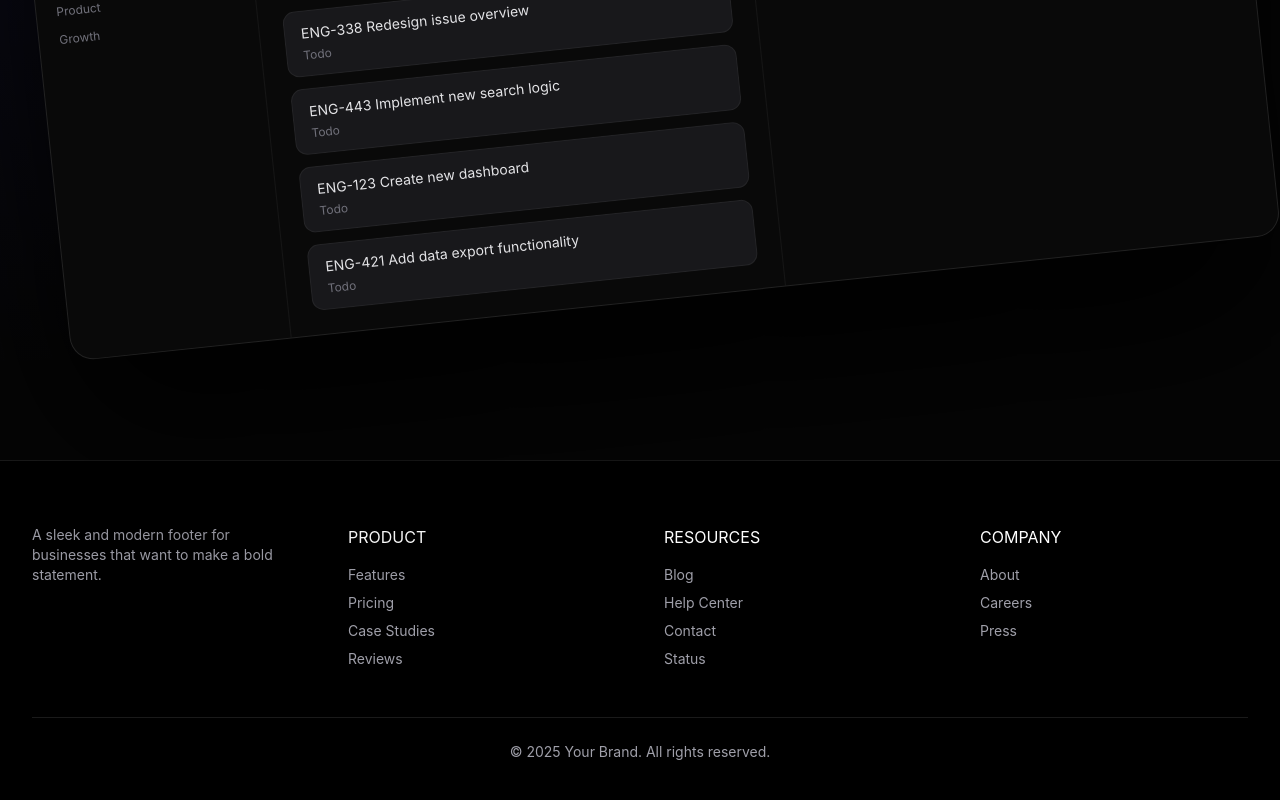
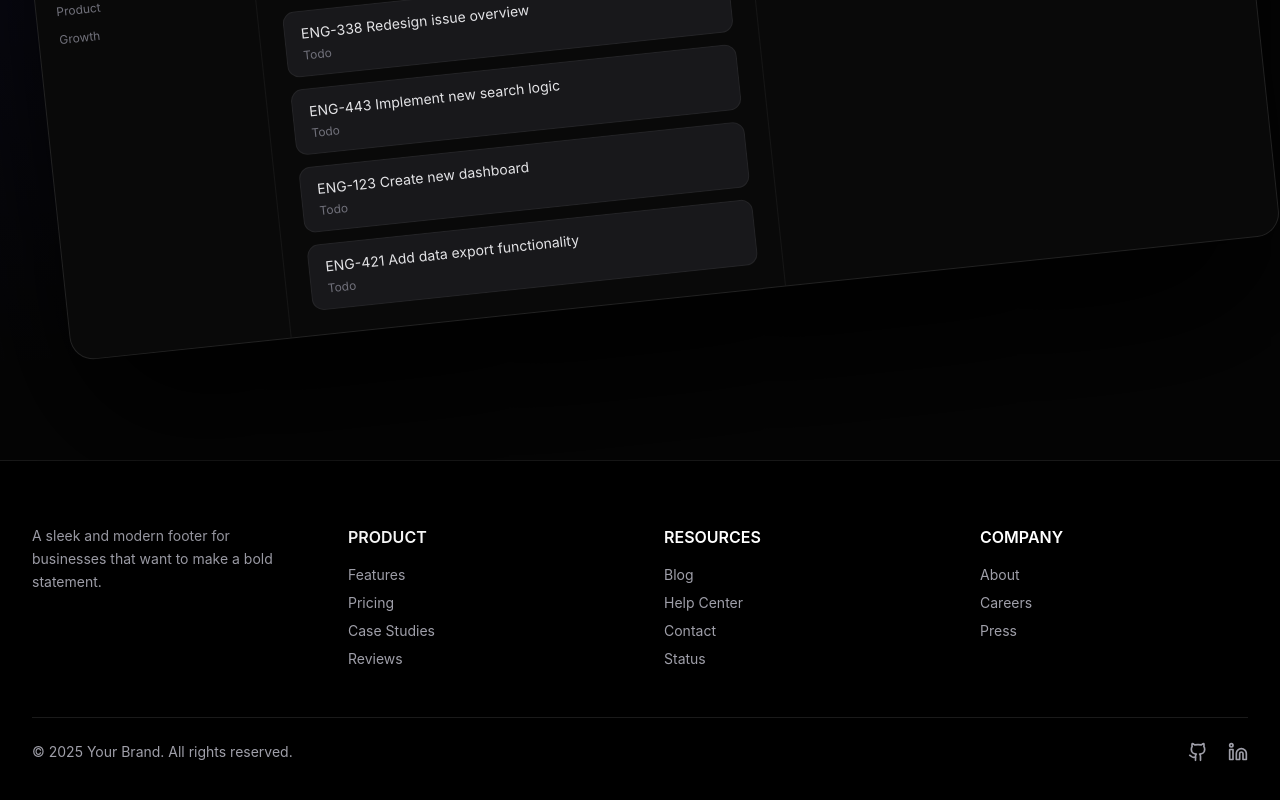
Before and after one commit to Shikhar-Pandey04/linear-app-frontend, a React app in the folder frontend/: page / in a window 1280 px wide. Shown: the part 1027-1827 px from the top of the page. Built offline with nearby package versions, Linux system fonts and the light colour scheme; the HTML template or start-up script is replaced by a standard one.

Commit message:
Add footer with GitHub and LinkedIn links

```diff
--- a/frontend/src/components/Footer.jsx
+++ b/frontend/src/components/Footer.jsx
@@ -1,20 +1,24 @@
 import React from "react";
+import { Github, Linkedin } from "lucide-react";
 
 const Footer = () => {
   return (
     <footer className="bg-black text-zinc-400 border-t border-white/10 mt-20">
       <div className="max-w-[1400px] mx-auto px-8 py-16">
 
+        {/* TOP GRID */}
         <div className="grid grid-cols-1 md:grid-cols-4 gap-12">
 
+          {/* LEFT TEXT */}
           <div>
-            <p className="text-sm max-w-[250px]">
+            <p className="text-sm max-w-[260px] leading-relaxed">
               A sleek and modern footer for businesses that want to make a bold statement.
             </p>
           </div>
 
+          {/* PRODUCT */}
           <div>
-            <h3 className="text-white mb-4">PRODUCT</h3>
+            <h3 className="text-white mb-4 font-semibold">PRODUCT</h3>
             <ul className="space-y-2 text-sm">
               <li>Features</li>
               <li>Pricing</li>
@@ -23,8 +27,9 @@ const Footer = () => {
             </ul>
           </div>
 
+          {/* RESOURCES */}
           <div>
-            <h3 className="text-white mb-4">RESOURCES</h3>
+            <h3 className="text-white mb-4 font-semibold">RESOURCES</h3>
             <ul className="space-y-2 text-sm">
               <li>Blog</li>
               <li>Help Center</li>
@@ -33,8 +38,9 @@ const Footer = () => {
             </ul>
           </div>
 
+          {/* COMPANY */}
           <div>
-            <h3 className="text-white mb-4">COMPANY</h3>
+            <h3 className="text-white mb-4 font-semibold">COMPANY</h3>
             <ul className="space-y-2 text-sm">
               <li>About</li>
               <li>Careers</li>
@@ -44,8 +50,35 @@ const Footer = () => {
 
         </div>
 
-        <div className="mt-12 pt-6 border-t border-white/10 text-sm text-center">
-          © 2025 Your Brand. All rights reserved.
+        {/* BOTTOM SECTION */}
+        <div className="mt-12 pt-6 border-t border-white/10 flex justify-between items-center">
+
+          {/* LEFT */}
+          <p className="text-sm">
+            © 2025 Your Brand. All rights reserved.
+          </p>
+
+          {/* RIGHT ICONS */}
+          <div className="flex items-center gap-5">
+
+            <a
+              href="https://github.com/Shikhar-Pandey04"
+              target="_blank"
+              rel="noopener noreferrer"
+            >
+              <Github className="w-5 h-5 hover:text-white cursor-pointer" />
+            </a>
+
+            <a
+              href="https://www.linkedin.com/in/shikhar-pandey-0234b42aa/"
+              target="_blank"
+              rel="noopener noreferrer"
+            >
+              <Linkedin className="w-5 h-5 hover:text-white cursor-pointer" />
+            </a>
+
+          </div>
+
         </div>
 
       </div>
```
